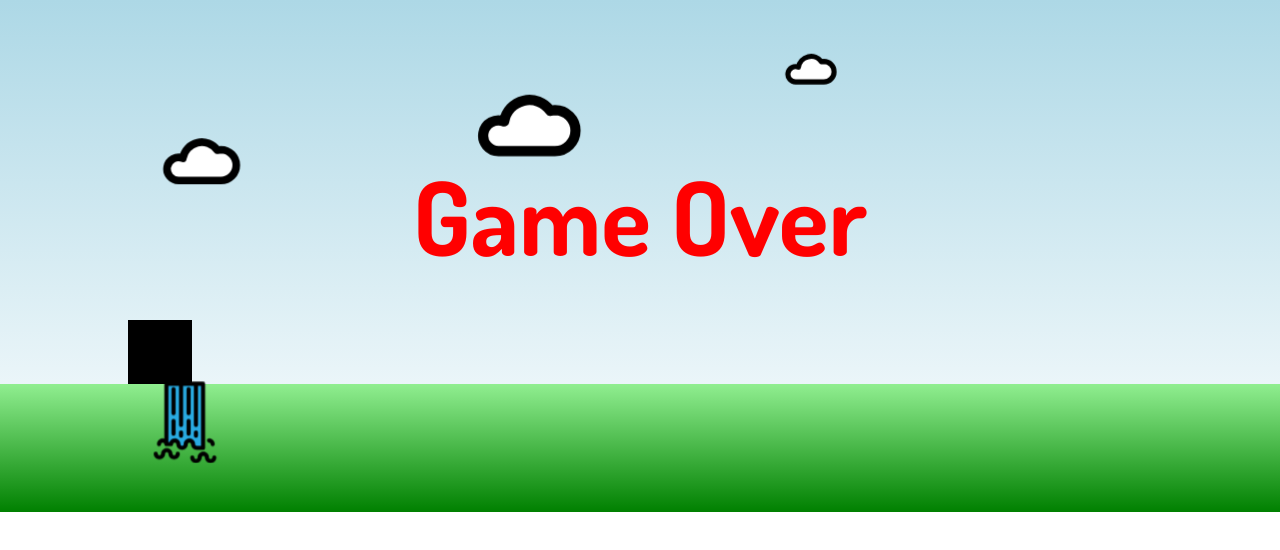
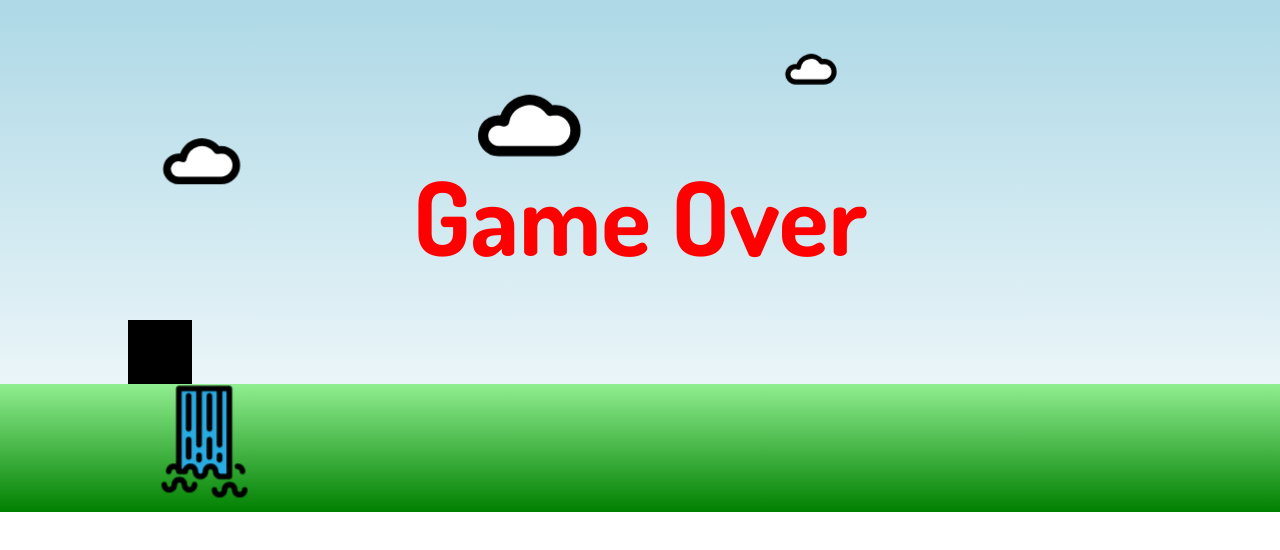
Before and after one commit to Majestic-Fire/COMP4021-Lab, a plain HTML site: page lab3-Jumping Game/jumping_game.html in a window 1280 px wide. Drawn offline with nearby package versions, Linux system fonts and the light colour scheme.

Commit message:
larger obstacle

```diff
--- a/lab3-Jumping Game/jumping_game.html
+++ b/lab3-Jumping Game/jumping_game.html
@@ -99,9 +99,9 @@
             PLAYER_WIDTH: 50,        // Player hitbox width
             PLAYER_HEIGHT: 50,       // Player hitbox height
             OBSTACLE_X: 0,        // Obstacle X position (on ground)
-            OBSTACLE_Y: 270,         // Obstacle Y position (on ground)
-            OBSTACLE_WIDTH: 80,      // Obstacle hitbox width
-            OBSTACLE_HEIGHT: 120,    // Obstacle hitbox height
+            OBSTACLE_Y: 290,         // Obstacle Y position (on ground)
+            OBSTACLE_WIDTH: 110,      // Obstacle hitbox width
+            OBSTACLE_HEIGHT: 110,    // Obstacle hitbox height
             COLLISION_THRESHOLD: 30  // Distance for collision detection
         };
 
@@ -174,7 +174,6 @@
             // Position obstacle group using transform
             $("#obstacle").attr("transform", `translate(${GAME_CONFIG.OBSTACLE_X}, ${GAME_CONFIG.OBSTACLE_Y})`);
 
-
             $("#obstacle svg").attr({
                 "x": GAME_CONFIG.OBSTACLE_X, // Starting position off-screen
                 "y": GAME_CONFIG.OBSTACLE_Y,
@@ -193,7 +192,7 @@
             $("#obstacle").on("animationend", function () {
                 // You need to hide the obstacle and stop the animation here
                 $(this)
-                    // .css("display", "none") // or .hide()
+                    .css("display", "none") // or .hide()
                     .css("animation-name", "none"); // stop animation, so that we can restart
 
                 // You will make another obstacle later
```
